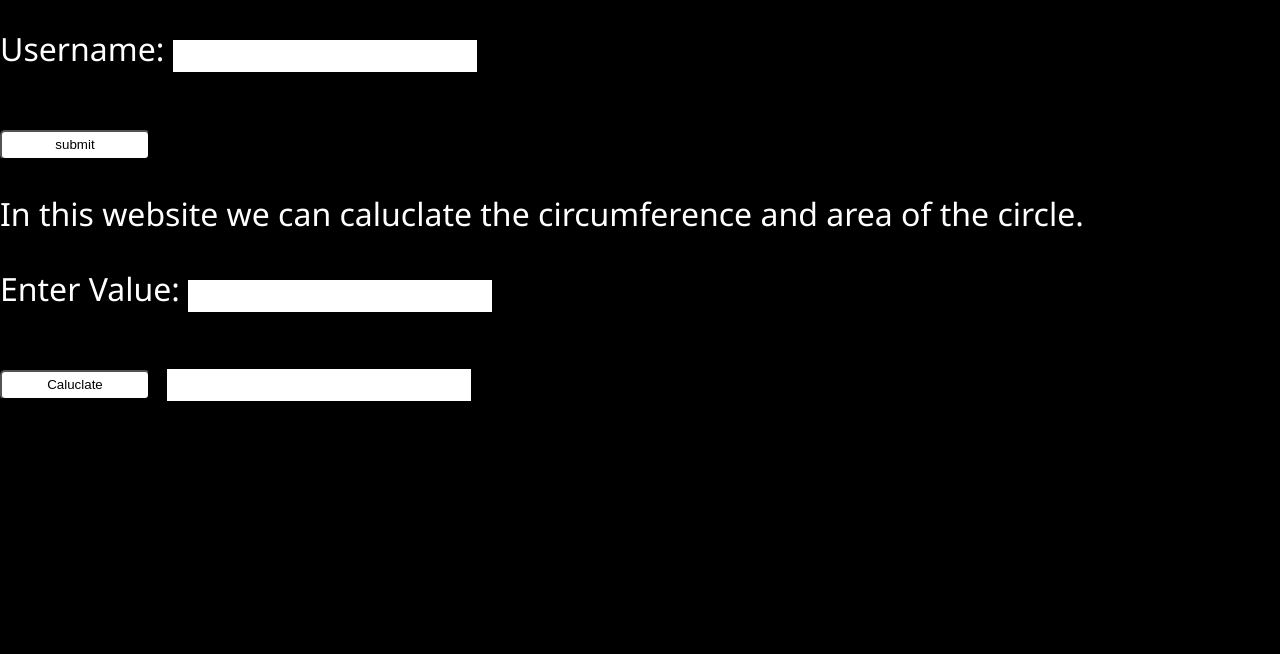
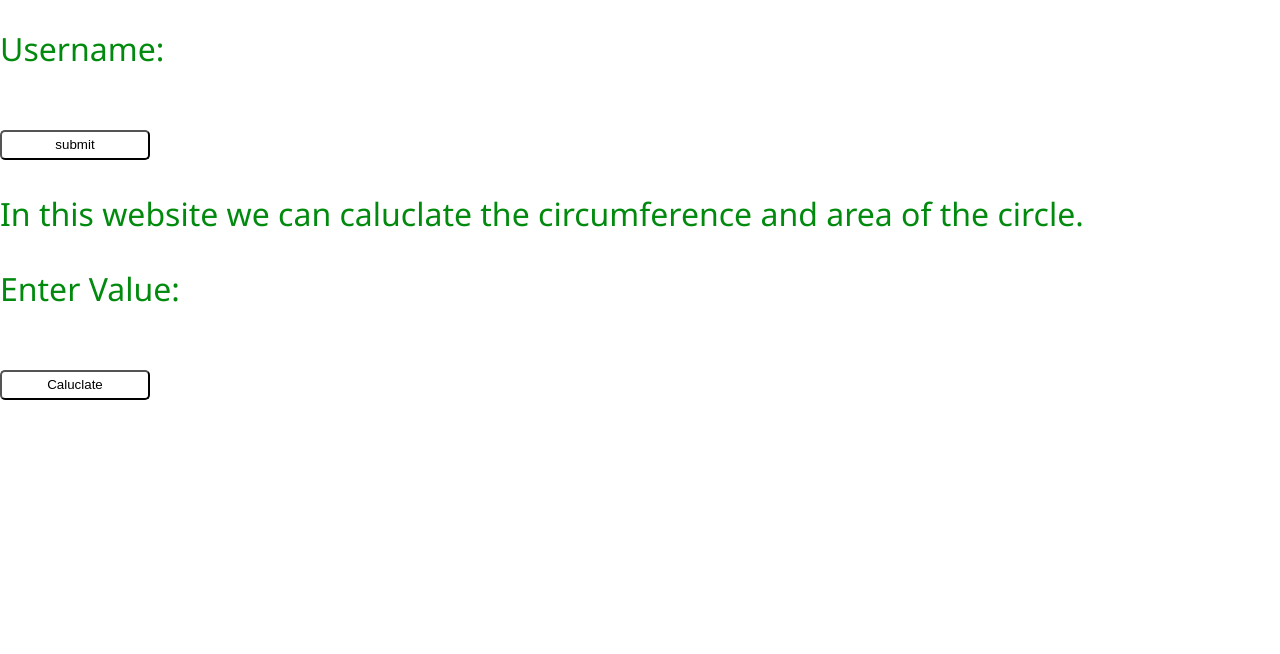
Before and after one commit to pirofestionalDev/Simplicalculate101, a plain HTML site: page index.html in a window 1280 px wide. Shown: the part 146-800 px from the top of the page. Drawn offline with Linux system fonts and the light colour scheme.

Commit message:
Update style.css

```diff
--- a/style.css
+++ b/style.css
@@ -1,10 +1,10 @@
 body{
     font-family: 'Segoe UI', Tahoma, Geneva, Verdana, sans-serif;
-    color: #fff;
+    color: #028A0F;
     font-size: 2em;
     margin: 0;
     padding: 0;
-    background-color: #000;
+    background-color: #fff;
 }
 input{
     height: 30px;
```
